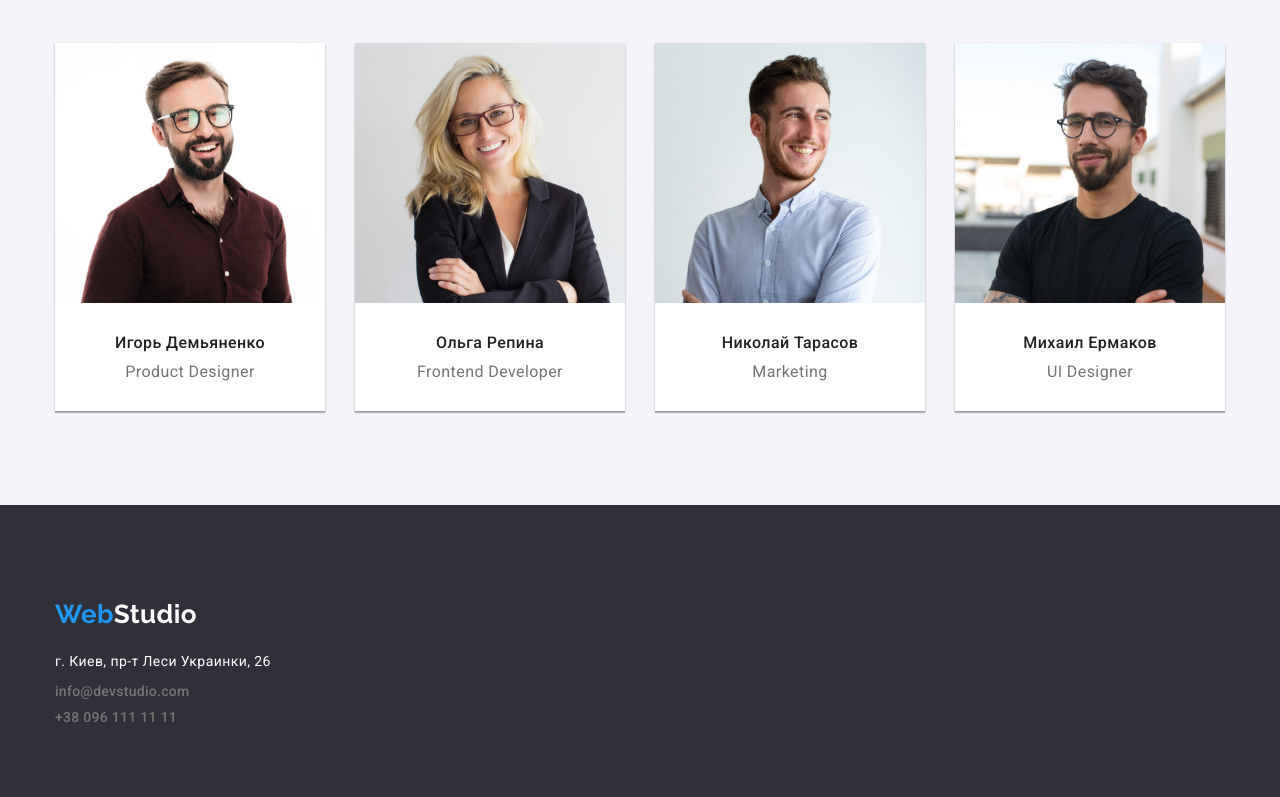
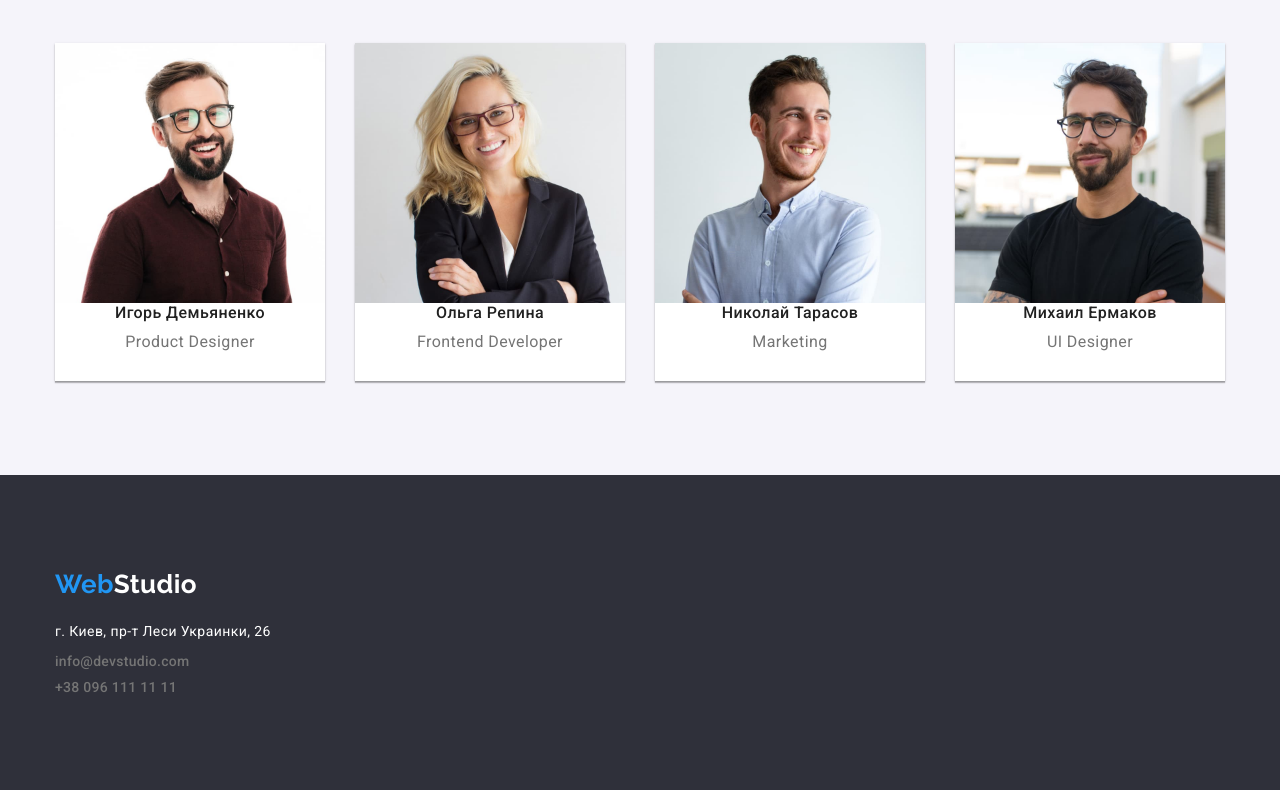
Before and after one commit to Alex-Hryshakov/goit-markup-hw-03, a plain HTML site: page index.html in a window 1280 px wide. Shown: the part 1590-2387 px from the top of the page. Drawn offline with nearby package versions, Linux system fonts and the light colour scheme.

Commit message:
fix errors

```diff
--- a/css/styles.css
+++ b/css/styles.css
@@ -156,7 +156,7 @@ body {
 .hero {
   padding-top: 200px;
   padding-bottom: 200px;
-  align-items: center;
+  text-align: center;
   background-color: var(--primary-bcg);
 }
 
@@ -244,8 +244,7 @@ body {
 }
 
 .team-name-title {
-  padding-top: 30px;
-  padding-bottom: 10px;
+  margin-bottom: 10px;
 }
 
 .section-title {
--- a/index.html
+++ b/index.html
@@ -144,8 +144,10 @@
                 alt="фото члена команды1"
                 width="270"
               />
+              <div class="team-sign">
                 <h3 class="team-name-title">Игорь Демьяненко</h3>
                 <p class="team-speciality">Product Designer</p>
+              </div>
             </li>
             <li class="team-item">
               <img
@@ -154,8 +156,10 @@
                 alt="фото члена команды2"
                 width="270"
               />
+              <div class="team-sign">
                 <h3 class="team-name-title">Ольга Репина</h3>
                 <p class="team-speciality">Frontend Developer</p>
+              </div>
             </li>
             <li class="team-item">
               <img
@@ -164,8 +168,10 @@
                 alt="фото члена команды3"
                 width="270"
               />
+              <div class="team-sign">
                 <h3 class="team-name-title">Николай Тарасов</h3>
                 <p class="team-speciality">Marketing</p>
+              </div>
             </li>
             <li class="team-item">
               <img
@@ -174,8 +180,10 @@
                 alt="фото члена команды4"
                 width="270"
               />
+              <div class="team-sign">
                 <h3 class="team-name-title">Михаил Ермаков</h3>
                 <p class="team-speciality">UI Designer</p>
+              </div>
             </li>
           </ul>
         </div>
```
Lines whose indentation alone changed are shown as unchanged.
